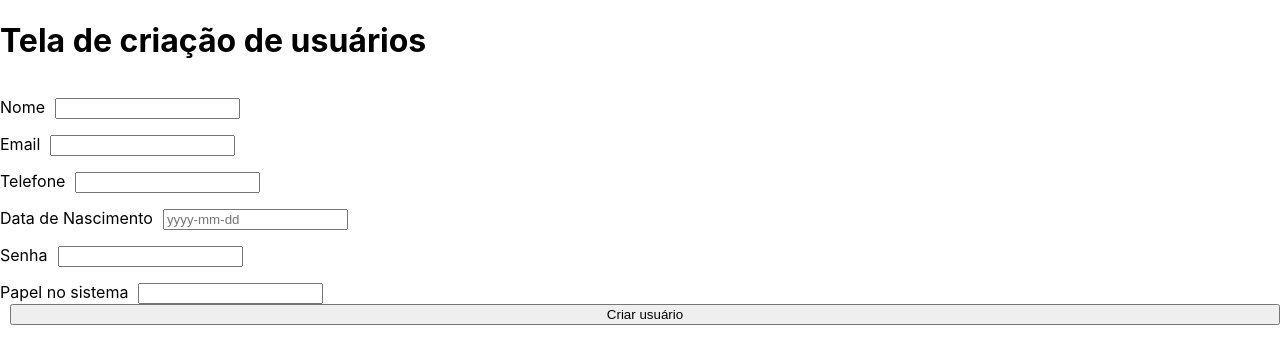
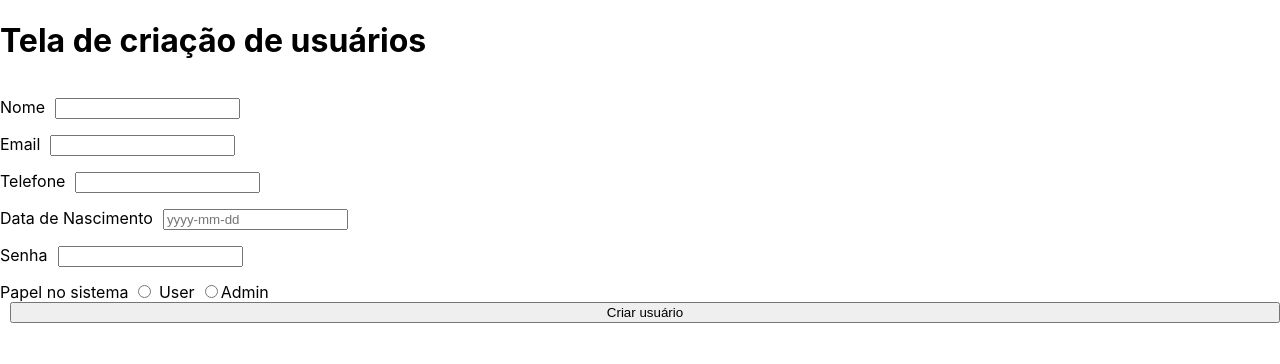
Before and after one commit to indigotech/onboard-guilherme-albuquerque, a React (Create React App) app in the folder adventure-beta/: page /new-user in a window 1280 px wide. Shown: the top 364 px of the page. Built offline with nearby package versions, Linux system fonts and the light colour scheme.

Commit message:
done newUser requisition

```diff
--- a/adventure-beta/src/container/NewUserPage/index.tsx
+++ b/adventure-beta/src/container/NewUserPage/index.tsx
@@ -1,5 +1,7 @@
 import React, { useState } from "react";
 import { FormContainer } from "./style";
+import { newUserMutate } from "./services/queryGQL";
+import { useHistory } from "react-router-dom";
 
 function NewUser() {
   const [state, setState] = useState({
@@ -11,6 +13,8 @@ function NewUser() {
     role: "",
   });
 
+  const history = useHistory();
+
   const handleInput = (e: React.ChangeEvent<HTMLInputElement>) => {
     const value = e.target.value;
     setState({
@@ -19,9 +23,19 @@ function NewUser() {
     });
   };
 
+  const handleNewUserReq = async () => {
+    try {
+      await newUserMutate(state);
+      history.push("/home");
+      alert("Usuário criado com sucesso");
+    } catch (err) {
+      alert(err);
+    }
+  };
+
   const handleSubmit = (e: React.FormEvent) => {
     e.preventDefault();
-    console.log(state);
+    handleNewUserReq();
   };
   return (
     <div>
@@ -94,14 +108,22 @@ function NewUser() {
 
         <label>
           {"Papel no sistema"}
-
           <input
-            type="text"
+            type="radio"
             name="role"
-            value={state.role}
+            value="user"
+            required={true}
+            onChange={handleInput}
+          />{" "}
+          User
+          <input
+            type="radio"
+            name="role"
+            value="admin"
             required={true}
             onChange={handleInput}
           />
+          Admin
         </label>
 
         <input type="submit" value="Criar usuário" />
--- /dev/null
+++ b/adventure-beta/src/container/NewUserPage/services/queryGQL.tsx
@@ -0,0 +1,58 @@
+import {
+  ApolloClient,
+  InMemoryCache,
+  gql,
+  createHttpLink,
+} from "@apollo/client";
+import { setContext } from "@apollo/client/link/context";
+
+
+const httpLink = createHttpLink({
+  uri: "https://tq-template-server-sample.herokuapp.com/graphql",
+});
+
+const authLink = setContext((_, { headers }) => {
+  const token = localStorage.getItem("@adventure-beta/token");
+  return {
+    headers: {
+      ...headers,
+      authorization: token ? `${token}` : "",
+    },
+  };
+});
+
+const client = new ApolloClient({
+  link: authLink.concat(httpLink),
+  cache: new InMemoryCache(),
+});
+
+interface UserInputType {
+  name: string;
+  email: string;
+  phone: string;
+  birthDate: string;
+  password: string;
+  role: string;
+}
+
+export const newMutation = gql`
+  mutation newUser($data: UserInputType!) {
+    createUser(data: $data) {
+      id
+    }
+  }
+`;
+
+export const newUserMutate = (newUserData: UserInputType): Promise<any> => {
+  return client
+    .mutate({
+      mutation: newMutation,
+      variables: { data: newUserData },
+    })
+    .then(() => {
+      return true;
+    })
+    .catch((err) => {
+      throw err;
+    });
+};
```
